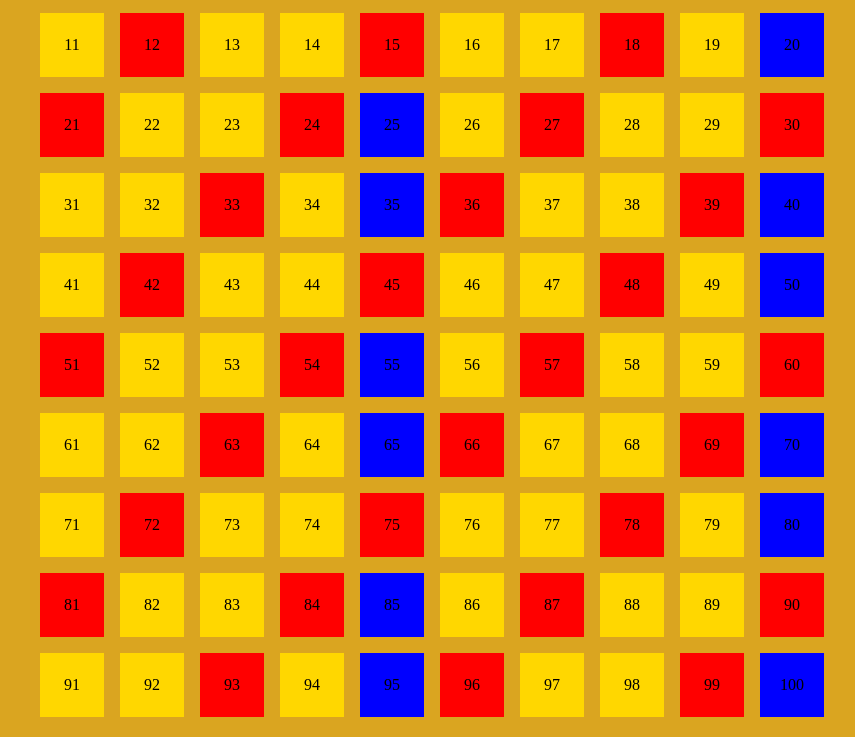
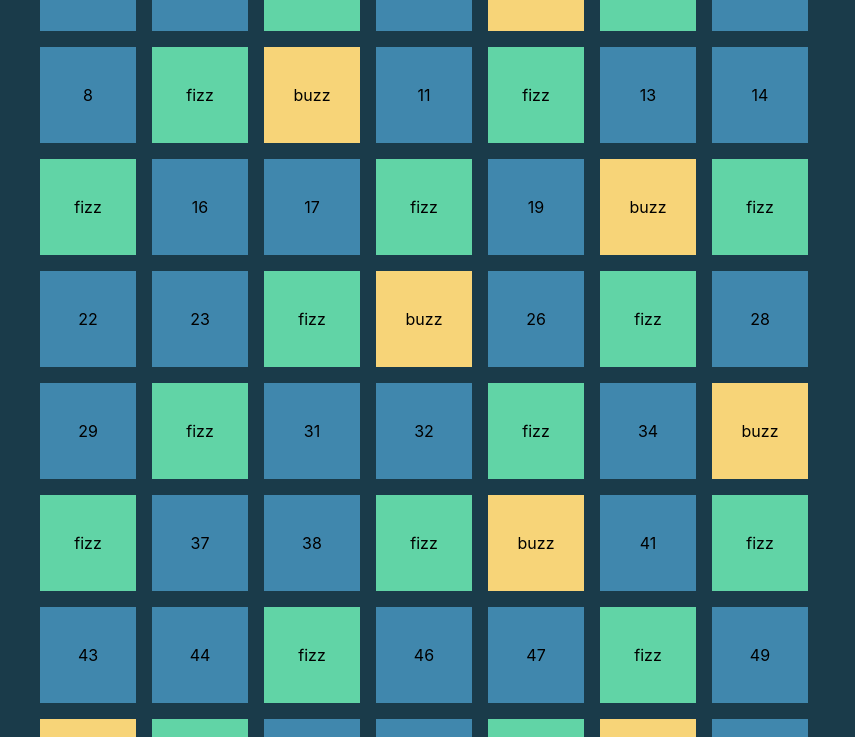
Before and after one commit to giacomo1235/js-fizzbuzzdom, a plain HTML site: page index.html in a window 1280 px wide. Shown: the part 112-849 px from the top of the page, without its empty margins (208-1063 px from the left). Drawn offline with Linux system fonts and the light colour scheme.

Commit message:
fizz buzz aggiunti

```diff
--- a/css/style.css
+++ b/css/style.css
@@ -5,7 +5,9 @@
 }
 
 body {
-    background-color: goldenrod;
+    background-color: rgb(10%, 23%, 29%);
+    font-family: -apple-system, BlinkMacSystemFont, 'Segoe UI', Roboto, Oxygen, Ubuntu, Cantarell, 'Open Sans', 'Helvetica Neue', sans-serif;
+    color: white;
 }
 
 .container {
@@ -13,6 +15,7 @@ body {
     margin: 0 auto;
     display: flex;
     flex-wrap: wrap;
+    justify-content: center;
 }
 
 .area-numbers {
@@ -21,21 +24,22 @@ body {
 }
 
 .box {
-    width: 4rem;
-    height: 4rem;
+    width: 6rem;
+    height: 6rem;
     margin: .5rem;
-    background-color: gold;
+    background-color: rgb(25%, 53%, 68%);
     display: flex;
     justify-content: center;
     align-items: center;
+    color: black;
 }
 
 .three {
-    background-color: red;
+    background-color: rgb(38%, 83%, 65%);
 }
 
 .five {
-    background-color: blue;
+    background-color: rgb(97%, 83%, 47%);
 }
 
 .both {
--- a/js/script.js
+++ b/js/script.js
@@ -2,11 +2,11 @@ let areaNumbers = document.querySelector('.area-numbers');
 
 for (let i = 1; i <= 100; i++) {
     if (i % 3 == 0) {
-        areaNumbers.innerHTML += `<div class= "box three">${i}</div>`
+        areaNumbers.innerHTML += '<div class= "box three">fizz</div>'
     } else if (i % 5 == 0) {
-        areaNumbers.innerHTML += `<div class= "box five">${i}</div>`
+        areaNumbers.innerHTML += '<div class= "box five">buzz</div>'
     } else if (i % 5 == 0 && i % 3 == 0) {
-        areaNumbers.innerHTML += `<div class= "box both">${i}</div>`
+        areaNumbers.innerHTML += '<div class= "box both">fizzbuzz</div>'
     } else {
     areaNumbers.innerHTML += `<div class= "box">${i}</div>`
     }
```
